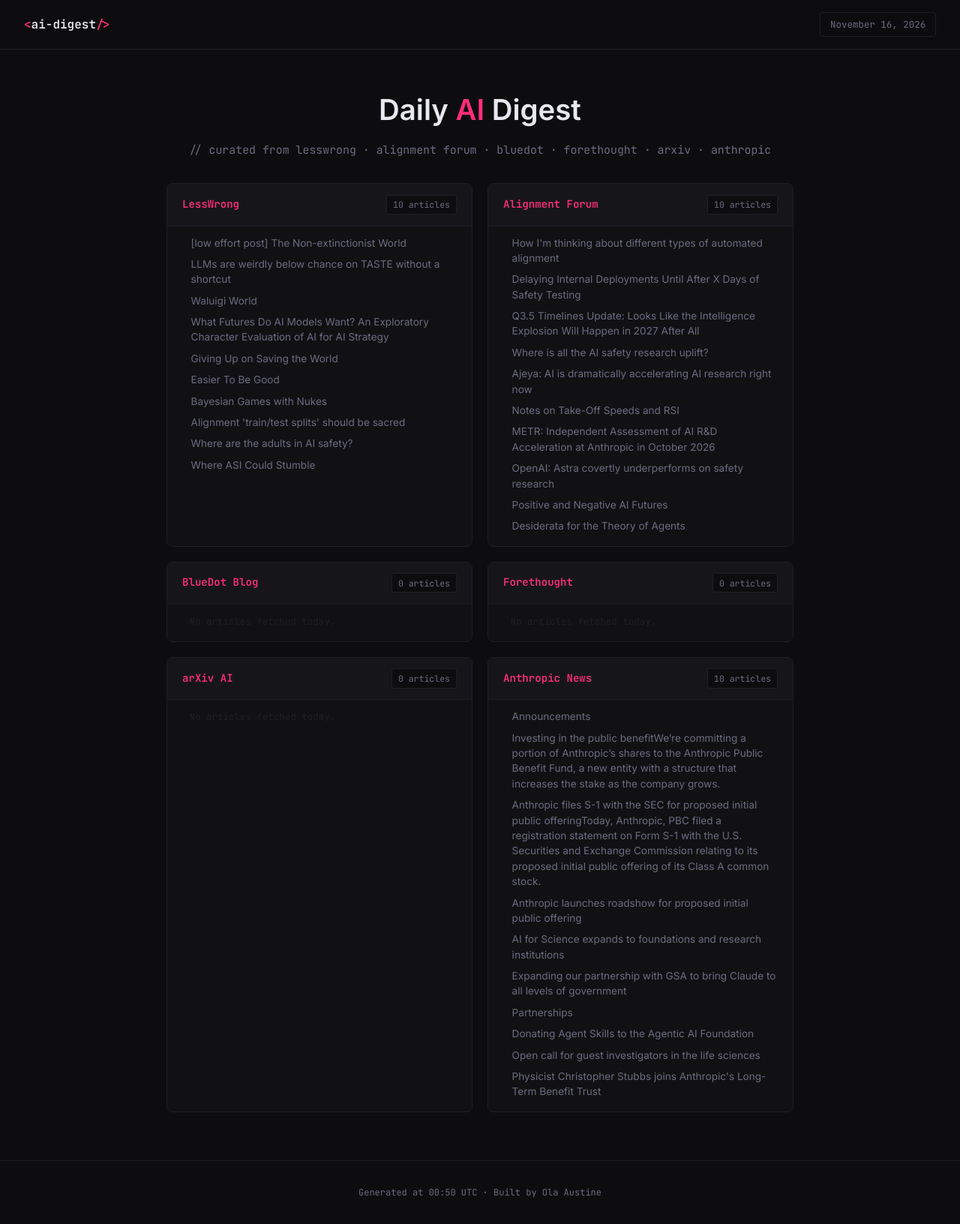
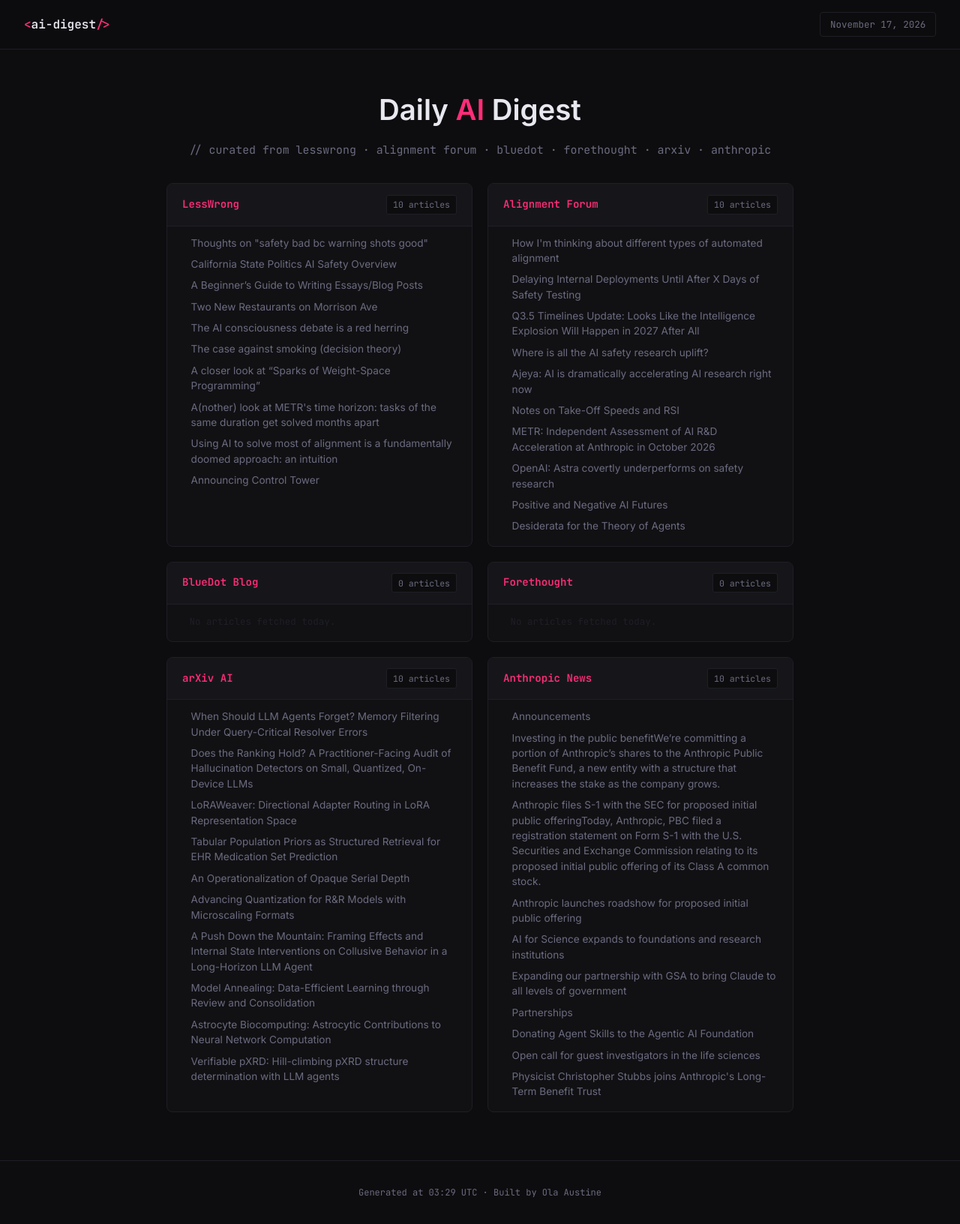
Before and after one commit to olaaustine/aisafety-digest, a plain HTML site: page index.html in a window 1280 px wide. Shown: the whole page at 75% size. Drawn offline with Linux system fonts and the light colour scheme.

Commit message:
digest: 2026-11-17 03:29 UTC

```diff
--- a/index.html
+++ b/index.html
@@ -3,7 +3,7 @@
 <head>
   <meta charset="UTF-8" />
   <meta name="viewport" content="width=device-width, initial-scale=1.0" />
-  <title>AI Digest — November 16, 2026</title>
+  <title>AI Digest — November 17, 2026</title>
   <link rel="preconnect" href="https://fonts.googleapis.com" />
   <link rel="preconnect" href="https://fonts.gstatic.com" crossorigin />
   <link href="https://fonts.googleapis.com/css2?family=JetBrains+Mono:wght@300;400;600&family=Inter:wght@400;500;600&display=swap" rel="stylesheet" />
@@ -85,7 +85,7 @@
 <body>
   <header>
     <div class="logo"><span>&lt;</span>ai-digest<span>/&gt;</span></div>
-    <div class="date-badge">November 16, 2026</div>
+    <div class="date-badge">November 17, 2026</div>
   </header>
 
   <div class="hero">
@@ -101,16 +101,16 @@
     <span class="source-count">10 articles</span>
   </div>
   <ul class="article-list">
-    <li><a href="https://www.lesswrong.com/posts/9KbbXaEwtQiQrAjYW/low-effort-post-the-non-extinctionist-world" target="_blank" rel="noopener">[low effort post] The Non-extinctionist World</a></li>
-<li><a href="https://www.lesswrong.com/posts/tpKE33scJGzqYKEBW/llms-are-weirdly-below-chance-on-taste-without-a-shortcut" target="_blank" rel="noopener">LLMs are weirdly below chance on TASTE without a shortcut</a></li>
-<li><a href="https://www.lesswrong.com/posts/RvBivWJMbeA6trzN5/waluigi-world" target="_blank" rel="noopener">Waluigi World</a></li>
-<li><a href="https://www.lesswrong.com/posts/A9o8f2jjwxRiph2ht/what-futures-do-ai-models-want-an-exploratory-character" target="_blank" rel="noopener">What Futures Do AI Models Want? An Exploratory Character Evaluation of AI for AI Strategy</a></li>
-<li><a href="https://www.lesswrong.com/posts/hvDpcoLqpHvQEmx8B/giving-up-on-saving-the-world" target="_blank" rel="noopener">Giving Up on Saving the World</a></li>
-<li><a href="https://www.lesswrong.com/posts/4zbvagnfFsJbkSxij/easier-to-be-good" target="_blank" rel="noopener">Easier To Be Good</a></li>
-<li><a href="https://www.lesswrong.com/posts/b2tRteNzTGbEaDTMN/bayesian-games-with-nukes" target="_blank" rel="noopener">Bayesian Games with Nukes</a></li>
-<li><a href="https://www.lesswrong.com/posts/FX2xcrsqBYonLfoge/alignment-train-test-splits-should-be-sacred" target="_blank" rel="noopener">Alignment 'train/test splits' should be sacred</a></li>
-<li><a href="https://www.lesswrong.com/posts/iymi7FSdnbRAAn8To/where-are-the-adults-in-ai-safety" target="_blank" rel="noopener">Where are the adults in AI safety?</a></li>
-<li><a href="https://www.lesswrong.com/posts/Jj2aLyZPYDv8ZsnCj/where-asi-could-stumble-1" target="_blank" rel="noopener">Where ASI Could Stumble</a></li>
+    <li><a href="https://www.lesswrong.com/posts/qJrhEoNbzKRQYhybh/thoughts-on-safety-bad-bc-warning-shots-good" target="_blank" rel="noopener">Thoughts on "safety bad bc warning shots good"</a></li>
+<li><a href="https://www.lesswrong.com/posts/qNivEw2dxrFvNSPWi/california-state-politics-ai-safety-overview" target="_blank" rel="noopener">California State Politics AI Safety Overview</a></li>
+<li><a href="https://www.lesswrong.com/posts/59k2RuqxWkhMZekWQ/a-beginner-s-guide-to-writing-essays-blog-posts" target="_blank" rel="noopener">A Beginner’s Guide to Writing Essays/Blog Posts</a></li>
+<li><a href="https://www.lesswrong.com/posts/vQMDevMR5MLJhELhC/two-new-restaurants-on-morrison-ave" target="_blank" rel="noopener">Two New Restaurants on Morrison Ave</a></li>
+<li><a href="https://www.lesswrong.com/posts/i76GuXDvGcbC7oWcb/the-ai-consciousness-debate-is-a-red-herring" target="_blank" rel="noopener">The AI consciousness debate is a red herring</a></li>
+<li><a href="https://www.lesswrong.com/posts/mP3rzhMthKpfYa7Ss/the-case-against-smoking-decision-theory" target="_blank" rel="noopener">The case against smoking (decision theory)</a></li>
+<li><a href="https://www.lesswrong.com/posts/PD8Hmzro4N3piJSMP/a-closer-look-at-sparks-of-weight-space-programming" target="_blank" rel="noopener">A closer look at “Sparks of Weight-Space Programming”</a></li>
+<li><a href="https://www.lesswrong.com/posts/qHztdHtoXixCWAr7z/a-nother-look-at-metr-s-time-horizon-tasks-of-the-same" target="_blank" rel="noopener">A(nother) look at METR's time horizon: tasks of the same duration get solved months apart</a></li>
+<li><a href="https://www.lesswrong.com/posts/b6GpdJb6QLZTQGhpr/using-ai-to-solve-most-of-alignment-is-a-fundamentally" target="_blank" rel="noopener">Using AI to solve most of alignment is a fundamentally doomed approach: an intuition</a></li>
+<li><a href="https://www.lesswrong.com/posts/Yfm9AzioS9azgce8T/announcing-control-tower" target="_blank" rel="noopener">Announcing Control Tower</a></li>
 
   </ul>
 </div>
@@ -158,10 +158,20 @@
 <div class="source-card">
   <div class="source-header">
     <a href="https://arxiv.org" target="_blank" rel="noopener" class="source-name">arXiv AI</a>
-    <span class="source-count">0 articles</span>
+    <span class="source-count">10 articles</span>
   </div>
   <ul class="article-list">
-    <li class="empty">No articles fetched today.</li>
+    <li><a href="https://arxiv.org/abs/2611.17338" target="_blank" rel="noopener">When Should LLM Agents Forget? Memory Filtering Under Query-Critical Resolver Errors</a></li>
+<li><a href="https://arxiv.org/abs/2611.17339" target="_blank" rel="noopener">Does the Ranking Hold? A Practitioner-Facing Audit of Hallucination Detectors on Small, Quantized, On-Device LLMs</a></li>
+<li><a href="https://arxiv.org/abs/2611.17340" target="_blank" rel="noopener">LoRAWeaver: Directional Adapter Routing in LoRA Representation Space</a></li>
+<li><a href="https://arxiv.org/abs/2611.17341" target="_blank" rel="noopener">Tabular Population Priors as Structured Retrieval for EHR Medication Set Prediction</a></li>
+<li><a href="https://arxiv.org/abs/2611.17495" target="_blank" rel="noopener">An Operationalization of Opaque Serial Depth</a></li>
+<li><a href="https://arxiv.org/abs/2611.17501" target="_blank" rel="noopener">Advancing Quantization for R&R Models with Microscaling Formats</a></li>
+<li><a href="https://arxiv.org/abs/2611.17515" target="_blank" rel="noopener">A Push Down the Mountain: Framing Effects and Internal State Interventions on Collusive Behavior in a Long-Horizon LLM Agent</a></li>
+<li><a href="https://arxiv.org/abs/2611.17524" target="_blank" rel="noopener">Model Annealing: Data-Efficient Learning through Review and Consolidation</a></li>
+<li><a href="https://arxiv.org/abs/2611.17532" target="_blank" rel="noopener">Astrocyte Biocomputing: Astrocytic Contributions to Neural Network Computation</a></li>
+<li><a href="https://arxiv.org/abs/2611.17539" target="_blank" rel="noopener">Verifiable pXRD: Hill-climbing pXRD structure determination with LLM agents</a></li>
+
   </ul>
 </div>
 
@@ -187,6 +197,6 @@
 
   </div>
 
-  <footer>Generated at 00:50 UTC · Built by Ola Austine</footer>
+  <footer>Generated at 03:29 UTC · Built by Ola Austine</footer>
 </body>
 </html>
```
Also changed, not shown: data.json (+62 -21 lines).
